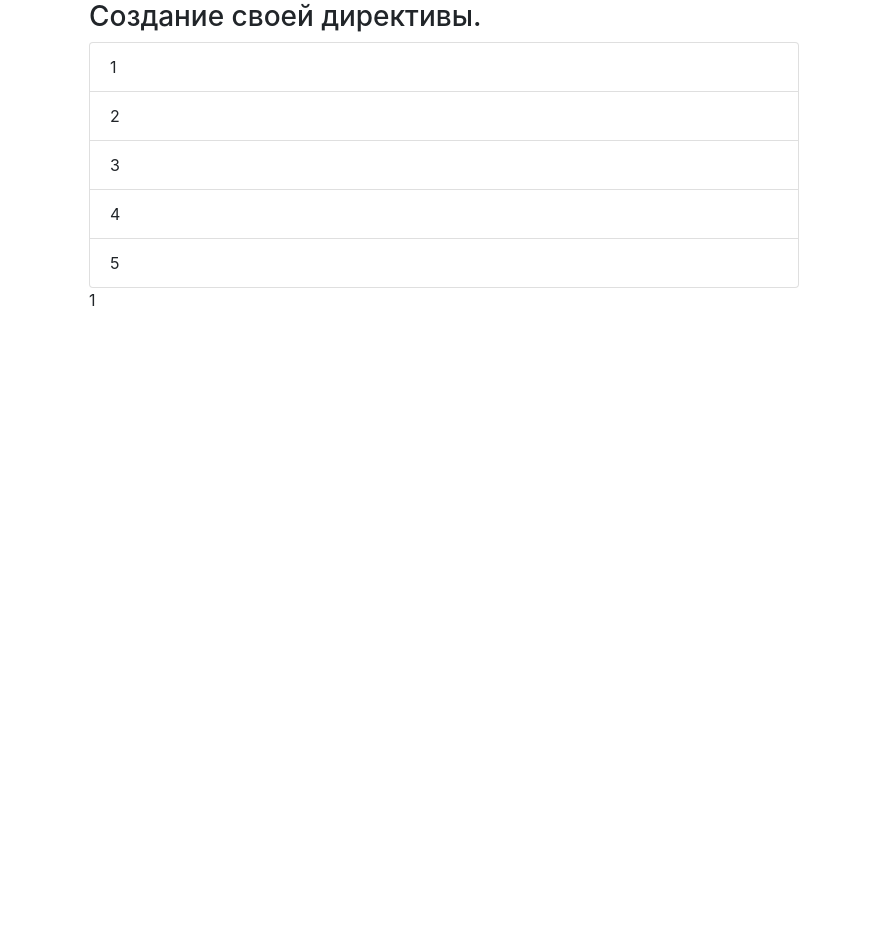
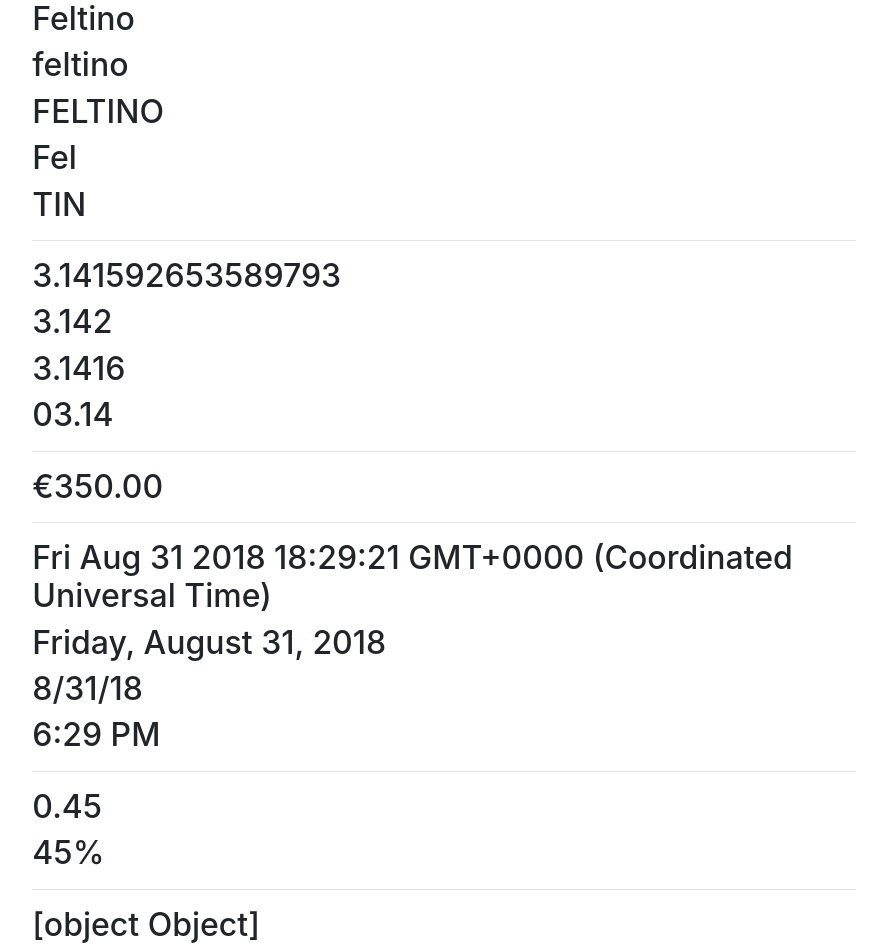
Before and after one commit to Feltino/ng-teory, an Angular app: page / in a window 1280 px wide. Shown: the top 952 px of the page, without its empty margins (196-1083 px from the left). Before the commit the page ends 800 px from the top, so only its background shows below. Built offline with nearby package versions, Linux system fonts and the light colour scheme.

Commit message:
Блок 5. Теория. Пайпы Использование пайпов

```diff
--- a/src/app/app.component.ts
+++ b/src/app/app.component.ts
@@ -2,14 +2,47 @@ import { Component } from '@angular/core';
 
 @Component({
   selector: 'app-root',
-  templateUrl: './app.component.html',
-  styleUrls: ['./app.component.css']
+  template: `
+    <div class="col-8 offset-lg-2">
+      <h2> {{ name }} </h2>
+      <h2> {{ name | lowercase}} </h2>
+      <h2> {{ name | uppercase}} </h2>
+      <h2> {{ name | slice:0:3}} </h2>
+      <h2> {{ name | slice:3:6 | uppercase}} </h2>
+      <hr>
+      <h2> {{ pi }} </h2>
+      <h2> {{ pi | number }} </h2>
+      <h2> {{ pi | number: '1.3-4' }} </h2>
+      <h2> {{ pi | number: '2.2-2' }} </h2>
+      <hr>
+      <h2> {{ money | currency: 'EUR': true }} </h2>
+      <hr>
+      <h2> {{ date }} </h2>
+      <h2> {{ date | date:'fullDate' }} </h2>
+      <h2> {{ date | date:'shortDate' }} </h2>
+      <h2> {{ date | date:'shortTime' }} </h2>
+      <hr>
+      <h2> {{ amount }} </h2>
+      <h2> {{ amount | percent }} </h2>
+      <hr>
+      <h2> {{ object }} </h2>
+      <h2><figure class="highlight"><pre> {{ object | json }} </pre></figure></h2>
+    </div>
+  `
 })
 export class AppComponent {
-  headerText = 'Создание своей директивы.';
-  items = [1, 2, 3, 4, 5];
-  current = 1;
-  onClick(number: number) {
-    this.current = number;
-  }
+  name = 'Feltino';
+  pi = Math.PI;
+  money = 350;
+  date = new Date();
+  amount = 0.45;
+  object = {
+    foo: 'bar',
+    baz: 'qux',
+    nested:
+      {
+        xyz: 3,
+        numbers: [1, 2, 3]
+      }
+  };
 }
--- a/src/app/app.module.ts
+++ b/src/app/app.module.ts
@@ -4,14 +4,10 @@ import { FormsModule } from '@angular/forms';
 import { HttpModule } from '@angular/http';
 
 import { AppComponent } from './app.component';
-import { BackgroundDirective } from './directives/background.directive';
-import { MyDirectiveDirective } from './directives/my-directive.directive';
 
 @NgModule({
   declarations: [
-    AppComponent,
-    BackgroundDirective,
-    MyDirectiveDirective
+    AppComponent
   ],
   imports: [
     BrowserModule,
```
